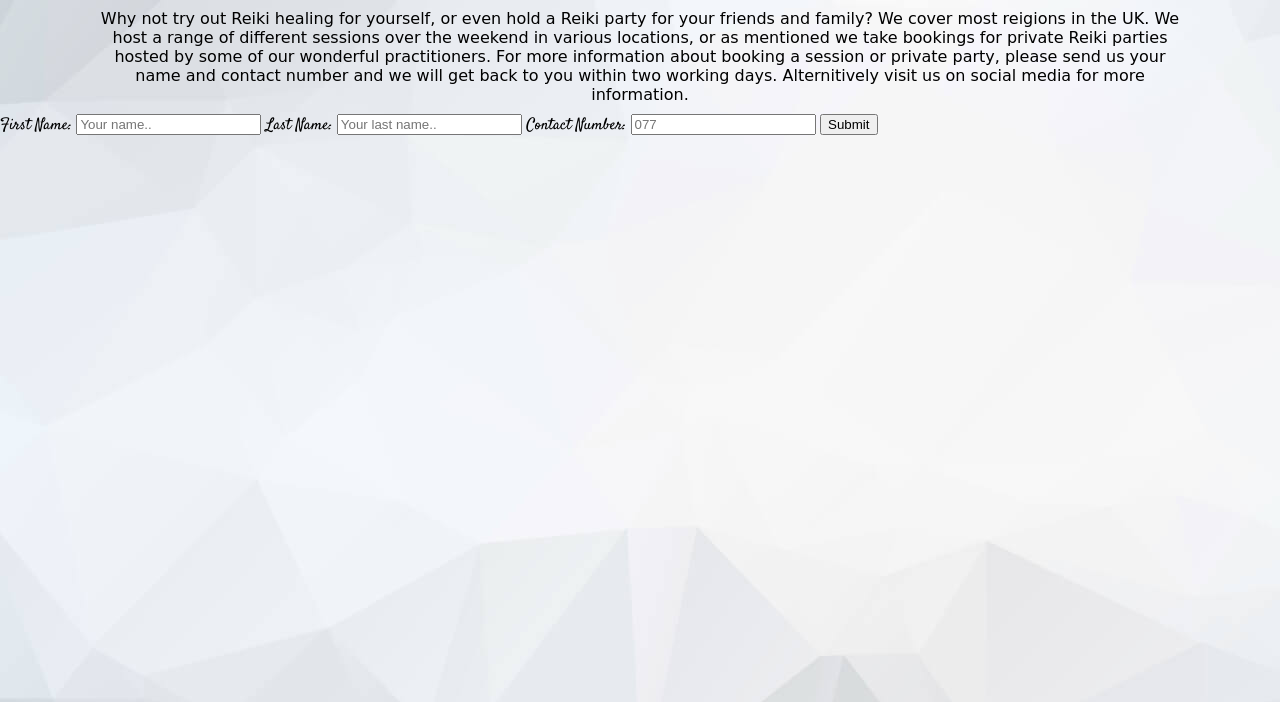
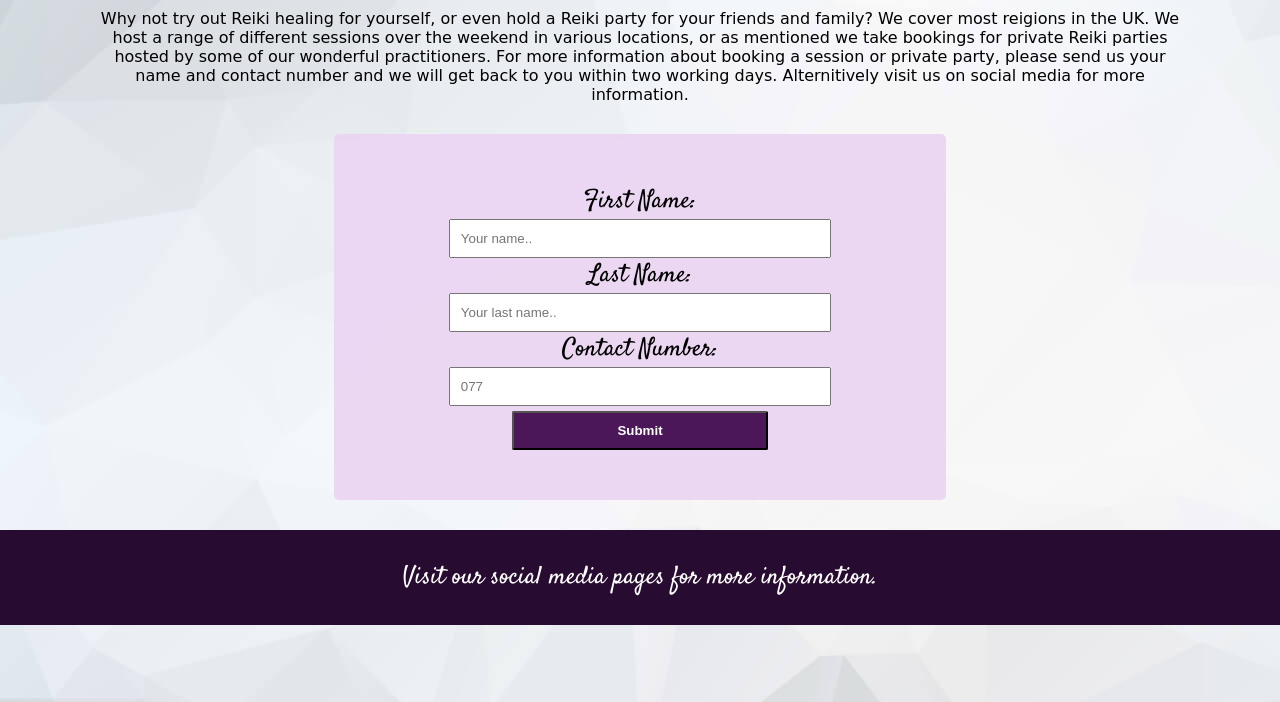
Before and after one commit to CharleyJo/portfolio-project-one, a plain HTML site: page book-now.html in a window 1280 px wide. Shown: the part 248-950 px from the top of the page. Drawn offline with Linux system fonts and the light colour scheme.

Commit message:
completed form and form style

```diff
--- a/assets/css/style.css
+++ b/assets/css/style.css
@@ -6,6 +6,7 @@ body {
     background: url(/assets/images/background-img-smaller.jpg);
     height: 100vh;
     font-family: 'Satisfy', cursive;
+
 }
 
 footer {
@@ -15,6 +16,7 @@ font-size: 25px;
 margin-top: 30px;
 padding: 30px;
 text-align: center;
+left: 0;
 bottom: 0;
 }
 
@@ -145,11 +147,43 @@ nav {
 
     .book-now-h1 p {
         font-family: cursive;
-        margin: 0 100px 0 100px;
+        margin: 0 100px 30px 100px;
         text-align: center;
     }
 
     form {
-        margin-top: 10px;
 
-    }
+        display: grid;
+        border-radius: 5px;
+        background-color: rgba(236, 214, 243, 0.966);
+        font-size: 25px;
+        justify-items: center;
+        height: 80%;
+
+}
+.form-container {
+    width: 40%;
+    margin: auto;
+    padding: 50px;
+
+}
+
+input[type="text" i] {
+    padding: 10px;
+    width: 70%;
+}
+
+input[type="tel" i] {
+    padding: 10px;
+    width: 70%;
+}
+
+input[type="submit" i] {
+    width: 50%;
+    padding: 10px;
+    background-color:hsl(288, 59%, 22%);
+    color: white;
+    font-weight: bold;
+    margin-top: 5px;
+    border-radius: 2px;
+}
--- a/book-now.html
+++ b/book-now.html
@@ -42,11 +42,13 @@
         <label for="contact-number">Contact Number:</label>
         <input type="tel" id="contact-number" name="number" placeholder="077">
 
-        <input type="submit" value="Submit">
+        <input  class="input-btn" type="submit" value="Submit">
 
 
     </form>
 
+    <footer> Visit our social media pages for more information.</footer>
+
 </div>
 </body>
 </html>
```
